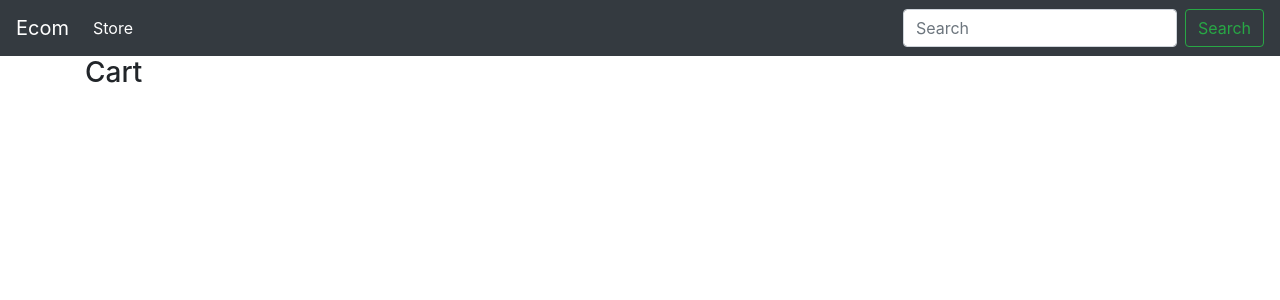
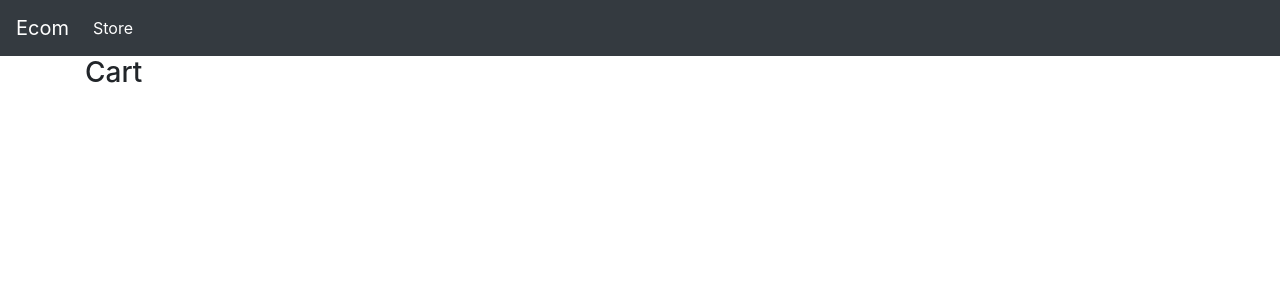
Before and after one commit to EmreAnliacik/ecommerce, a Django app: page /cart/ in a window 1280 px wide. Shown: the top 300 px of the page. Run offline with Django 5.2, Linux system fonts and the light colour scheme; some libraries are stand-ins or nearby versions.

Commit message:
form element removed

```diff
--- a/store/templates/store/main.html
+++ b/store/templates/store/main.html
@@ -28,10 +28,7 @@
                 <a class="nav-link" href="{% url 'store' %}">Store <span class="sr-only">(current)</span></a>
             </li>
         </ul>
-        <form class="form-inline my-2 my-lg-0">
-            <input class="form-control mr-sm-2" type="search" placeholder="Search" aria-label="Search">
-            <button class="btn btn-outline-success my-2 my-sm-0" type="submit">Search</button>
-        </form>
+
     </div>
 </nav>
 
```
